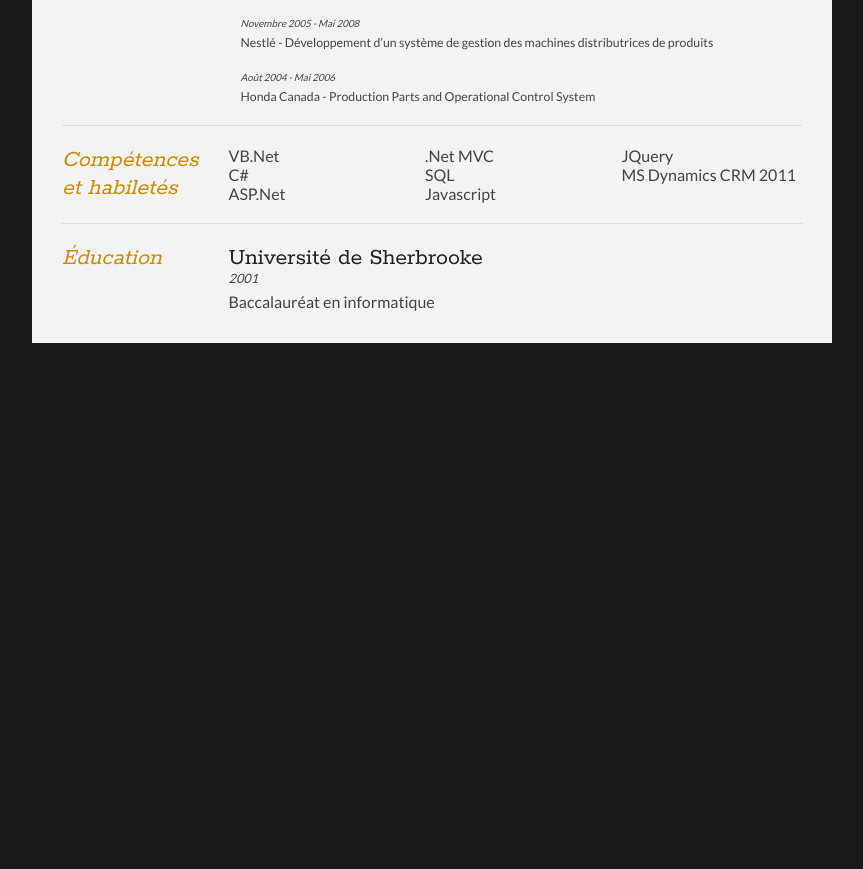
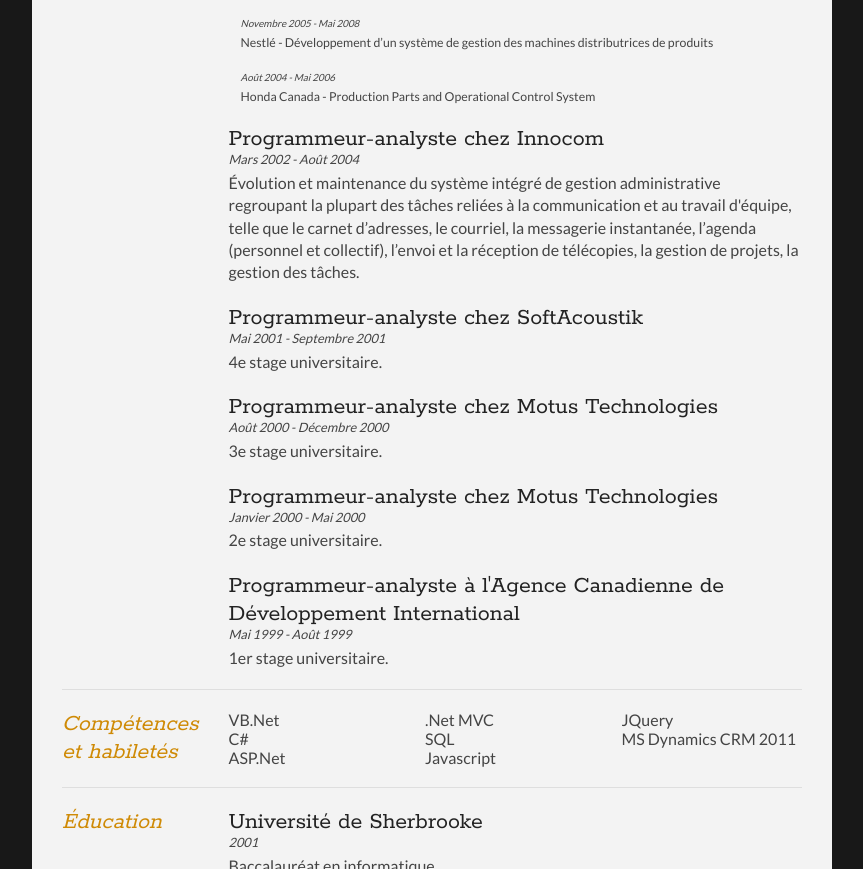
Before and after one commit to BenoitPomerleau/CV, a plain HTML site: page index.html in a window 1280 px wide. Shown: the part 953-1822 px from the top of the page, without its empty margins (208-1071 px from the left). Before the commit the page ends 1326 px from the top, so only its background shows below. Drawn offline with Linux system fonts and the light colour scheme.

Commit message:
Changements texte

```diff
--- a/index.html
+++ b/index.html
@@ -57,7 +57,7 @@
 				<article>
 				  <h2>Programmeur-analyste chez Société Conseil Groupe LGS</h2>
 				  <p class="subDetails">Août 2004 - Présent</p>
-				  <p>Aperçu des mandats: </p>
+				  <p>Consultation informatique. Aperçu des mandats: </p>
 				  <div class="decale">
 					  <p class="subDetails">Septembre 2014 - Juillet 2016</p>
 					  <p>Régie de l’assurance maladie du Québec - Refonte des systèmes de rémunération à l’acte</p>
@@ -83,7 +83,31 @@
 					  <p>Honda Canada - Production Parts and Operational Control System</p>
 				  </div>
 				</article>
-
+				<article>
+				  <h2>Programmeur-analyste chez Innocom</h2>
+				  <p class="subDetails">Mars 2002 - Août 2004</p>
+				  <p>Évolution et maintenance du système intégré de gestion administrative regroupant la plupart des tâches reliées à la communication et au travail d'équipe, telle que le carnet d’adresses, le courriel, la messagerie instantanée, l’agenda (personnel et collectif), l’envoi et la réception de télécopies, la gestion de projets, la gestion des tâches. </p>
+				</article>
+				<article>
+				  <h2>Programmeur-analyste chez SoftAcoustik</h2>
+				  <p class="subDetails">Mai 2001 - Septembre 2001</p>
+				  <p>4e stage universitaire.</p>
+				</article>
+				<article>
+				  <h2>Programmeur-analyste chez Motus Technologies</h2>
+				  <p class="subDetails">Août 2000 - Décembre 2000</p>
+				  <p>3e stage universitaire.</p>
+				</article>
+				<article>
+				  <h2>Programmeur-analyste chez Motus Technologies</h2>
+				  <p class="subDetails">Janvier 2000 - Mai 2000</p>
+				  <p>2e stage universitaire.</p>
+				</article>
+				<article>
+				  <h2>Programmeur-analyste à l'Agence Canadienne de Développement International</h2>
+				  <p class="subDetails">Mai 1999 - Août 1999</p>
+				  <p>1er stage universitaire.</p>
+				</article>
 			</div>
 			<div class="clear"></div>
 		</section>
```
